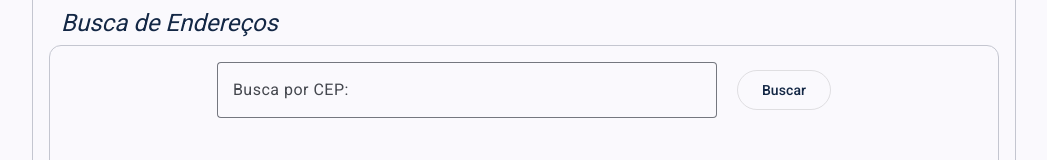
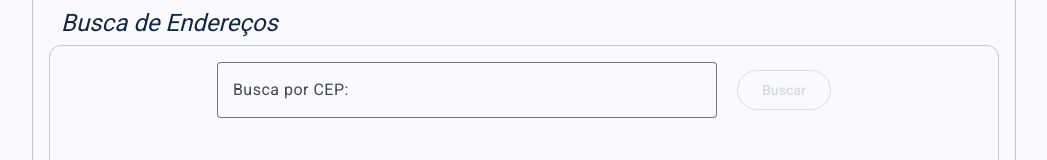
Before and after one commit to aelthas02/sccon-teste, an Angular app: page /enderecos in a window 1280 px wide. Shown: the part 155-315 px from the top of the page, without its empty margins (116-1163 px from the left). Built offline with nearby package versions, Linux system fonts and the light colour scheme.

Commit message:
css and readme

```diff
--- a/src/app/pages/Address/components/search/search.component.scss
+++ b/src/app/pages/Address/components/search/search.component.scss
@@ -23,4 +23,9 @@
     color: styles.$dark-blue;
     margin-bottom: styles.$md;
   }
+
+  .button:disabled {
+    color: styles.$light-grey;
+    margin-bottom: styles.$md;
+  }
 }
```
Also changed, not shown: 1 other file (tests, documents, lock files or other folders).
